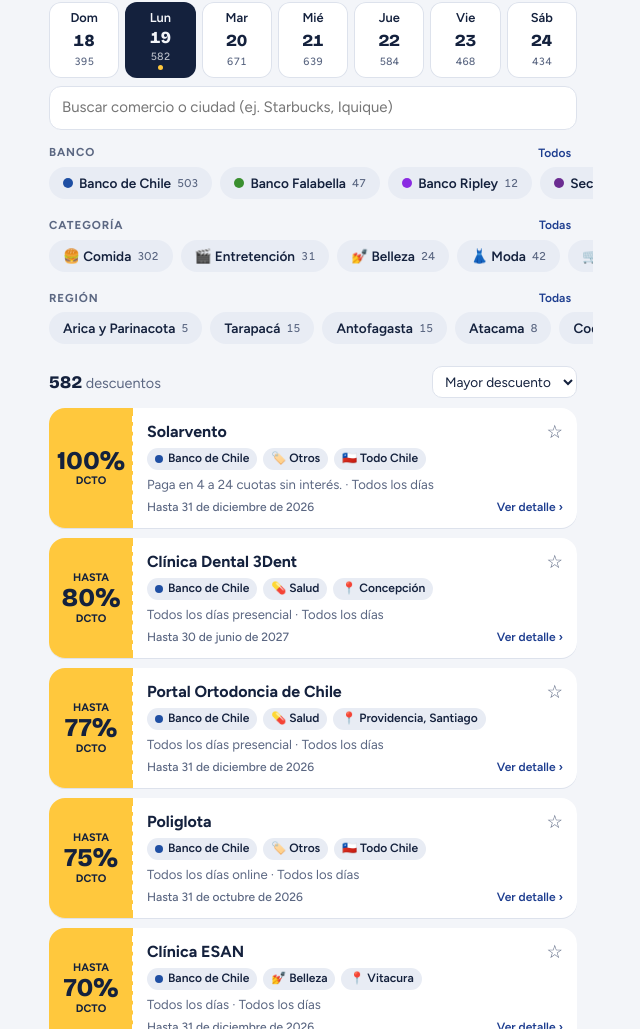
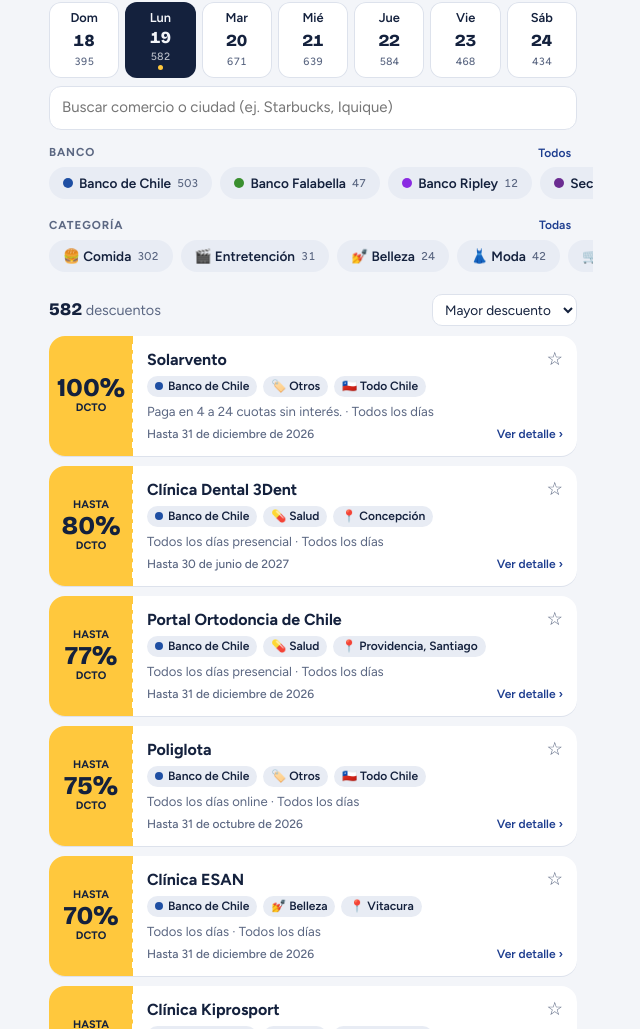
Before and after one commit to cvildosolapavez-ship-it/descuentos, a plain HTML site: page index.html in a window 1280 px wide. Shown: the part 71-1100 px from the top of the page, without its empty margins (327-967 px from the left). Drawn offline with nearby package versions, Linux system fonts and the light colour scheme.

Commit message:
Add files via upload

```diff
--- a/index.html
+++ b/index.html
@@ -131,11 +131,8 @@ button:focus-visible,select:focus-visible,input:focus-visible,a:focus-visible{ou
   <div class="label">Categoría <button id="clearCats">Todas</button></div>
   <div class="chips" id="cats" role="group" aria-label="Filtrar por categoría"></div>
 
-  <div class="label">Región <button id="clearRegs">Todas</button></div>
-  <div class="chips" id="regs" role="group" aria-label="Filtrar por región"></div>
-
   <div class="summary">
-    <div><strong id="count">0</strong> descuentos<span id="count-nac"></span></div>
+    <div><strong id="count">0</strong> descuentos</div>
     <select id="sort" aria-label="Ordenar">
       <option value="pct">Mayor descuento</option>
       <option value="name">Comercio A–Z</option>
@@ -193,7 +190,7 @@ function finVigencia(v){
   return new Date(y,MESES[m[2]],+m[1],23,59);
 }
 const store={get(k,d){try{return JSON.parse(localStorage.getItem(k))??d}catch{return d}},set(k,v){try{localStorage.setItem(k,JSON.stringify(v))}catch{}}};
-const st={day:today,banks:new Set(store.get("banks",[])),cats:new Set(store.get("cats",[])),regs:new Set(store.get("regs",[])),favs:new Set(store.get("favs2",[])),q:"",sort:"pct",limit:40};
+const st={day:today,banks:new Set(store.get("banks",[])),cats:new Set(store.get("cats",[])),favs:new Set(store.get("favs2",[])),q:"",sort:"pct",limit:40};
 
 const $=id=>document.getElementById(id);
 function renderDate(){$("date").textContent=dateOf(st.day).toLocaleDateString("es-CL",{weekday:"long",day:"numeric",month:"long"});}
@@ -203,19 +200,16 @@ const onDay=d=>{const f=dateOf(d);return DEALS.filter(x=>{if(!x.days.includes(d)
 // Filtros cruzados: cada grupo cuenta según los demás filtros activos (día, banco, categoría, búsqueda)
 const okBank=d=>!st.banks.size||st.banks.has(d.bank);
 const okCat=d=>!st.cats.size||st.cats.has(d.cat);
-// Región: muestra lo de esa región más lo válido en todo Chile u online
-const okReg=d=>!st.regs.size||(d.regs||[]).some(r=>st.regs.has(r)||r==="nac");
-// Comunas a mostrar: si hay región elegida, primero las de esa región
+// Comunas donde aplica el descuento
 function comunasDe(d){
   const L=d.lugares&&d.lugares.length?d.lugares:(d.loc||"").split(",").map(x=>[x.trim(),""]).filter(x=>x[0]);
-  if(!st.regs.size)return L.map(x=>x[0]);
-  return [...L.filter(x=>st.regs.has(x[1])),...L.filter(x=>!st.regs.has(x[1]))].map(x=>x[0]);
+  return L.map(x=>x[0]);
 }
 function lugarVisible(d){const c=comunasDe(d);return c.slice(0,3).join(", ")+(c.length>3?` +${c.length-3}`:"");}
 const okQ=d=>{const q=st.q.trim().toLowerCase();return !q||(d.shop+" "+comunasDe(d).join(" ")).toLowerCase().includes(q);};
 function renderDays(){
   const order=[0,1,2,3,4,5,6];
-  $("days").innerHTML=order.map(d=>{const n=onDay(d).filter(x=>okBank(x)&&okCat(x)&&okReg(x)&&okQ(x)).length;
+  $("days").innerHTML=order.map(d=>{const n=onDay(d).filter(x=>okBank(x)&&okCat(x)&&okQ(x)).length;
     return `<button class="day" data-d="${d}" aria-pressed="${d===st.day}" aria-label="${dateOf(d).toLocaleDateString("es-CL",{weekday:"long",day:"numeric",month:"long"})}, ${n} descuentos">
     <span>${DOW[d]}</span><b>${dateOf(d).getDate()}</b><small>${n}</small>${d===today?'<span class="dot" aria-label="hoy"></span>':''}</button>`}).join("");
   document.querySelector("h1 span").textContent = st.day===today?"hoy":`${DOW[st.day].toLowerCase()} ${dateOf(st.day).getDate()}`;
@@ -225,30 +219,23 @@ function renderChips(){
   const day=onDay(st.day).filter(okQ);
   // Bancos: cuentan según la categoría elegida. El orden usa el total del día, así no saltan al tocar.
   const total=k=>day.filter(x=>x.bank===k).length;
-  const nBank=k=>day.filter(x=>x.bank===k&&okCat(x)&&okReg(x)).length;
+  const nBank=k=>day.filter(x=>x.bank===k&&okCat(x)).length;
   const sb=$("banks").scrollLeft, sc=$("cats").scrollLeft;
   $("banks").innerHTML=Object.entries(BANKS)
     .sort((a,b)=>(st.banks.has(b[0])-st.banks.has(a[0]))||total(b[0])-total(a[0]))
     .map(([k,b])=>{const n=nBank(k);
     return `<button class="chip${n?'':' zero'}" data-bank="${k}" aria-pressed="${st.banks.has(k)}"><i style="background:${b.c}"></i>${b.n} <small>${n}</small></button>`}).join("");
   // Categorías: cuentan según el día y los bancos elegidos
-  $("cats").innerHTML=Object.entries(CATS).map(([k,c])=>{const n=day.filter(x=>x.cat===k&&okBank(x)&&okReg(x)).length;
+  $("cats").innerHTML=Object.entries(CATS).map(([k,c])=>{const n=day.filter(x=>x.cat===k&&okBank(x)).length;
     return `<button class="chip${n?'':' zero'}" data-cat="${k}" aria-pressed="${st.cats.has(k)}">${c} <small>${n}</small></button>`}).join("");
-  // Regiones: cuentan solo lo que tiene local en esa región (sin los de todo Chile)
-  const sr=$("regs").scrollLeft;
-  $("regs").innerHTML=REGIONES.map(([k,nombre])=>{const n=day.filter(x=>(x.regs||[]).includes(k)&&okBank(x)&&okCat(x)).length;
-    return `<button class="chip${n?'':' zero'}" data-reg="${k}" aria-pressed="${st.regs.has(k)}">${nombre} <small>${n}</small></button>`}).join("");
-  $("banks").scrollLeft=sb; $("cats").scrollLeft=sc; $("regs").scrollLeft=sr;
+  $("banks").scrollLeft=sb; $("cats").scrollLeft=sc;
 }
 function renderList(){
   const q=st.q.trim().toLowerCase();
-  let r=onDay(st.day).filter(d=>okBank(d)&&okCat(d)&&okReg(d)&&okQ(d));
-  const local=d=>st.regs.size&&(d.regs||[]).some(x=>st.regs.has(x))?0:1;  // con región elegida, primero lo local
+  let r=onDay(st.day).filter(d=>okBank(d)&&okCat(d)&&okQ(d));
   const orden=st.sort==="name"?(a,b)=>a.shop.localeCompare(b.shop):st.sort==="fav"?(a,b)=>(st.favs.has(b.id)-st.favs.has(a.id))||b.pct-a.pct:(a,b)=>(!!a.perLitre-!!b.perLitre)||b.pct-a.pct||a.shop.localeCompare(b.shop);
-  r.sort((a,b)=>local(a)-local(b)||orden(a,b));
+  r.sort(orden);
   $("count").textContent=r.length;
-  const nac=st.regs.size?r.filter(d=>!(d.regs||[]).some(x=>st.regs.has(x))).length:0;
-  $("count-nac").textContent=nac?` · ${nac} válidos en todo Chile u online`:"";
   const total=r.length;r=r.slice(0,st.limit);
   $("list").innerHTML=r.length?r.map(d=>{const b=bankOf(d.bank);const days=d.days.length===7?"Todos los días":d.days.map(x=>DOW[x]).join(", ");
     return `<article class="deal" data-id="${d.id}" tabindex="0" aria-label="Ver detalle de ${esc(d.shop)}">
@@ -343,8 +330,6 @@ document.addEventListener("click",e=>{
   else if(t.dataset.bank){const k=t.dataset.bank;st.banks.has(k)?st.banks.delete(k):st.banks.add(k);store.set("banks",[...st.banks]);st.limit=40;all()}
   else if(t.dataset.cat){const k=t.dataset.cat;st.cats.has(k)?st.cats.delete(k):st.cats.add(k);store.set("cats",[...st.cats]);st.limit=40;all()}
   else if(t.dataset.fav){const k=+t.dataset.fav;st.favs.has(k)?st.favs.delete(k):st.favs.add(k);store.set("favs2",[...st.favs]);renderList()}
-  else if(t.dataset.reg){const k=t.dataset.reg;st.regs.has(k)?st.regs.delete(k):st.regs.add(k);store.set("regs",[...st.regs]);st.limit=40;all()}
-  else if(t.id==="clearRegs"){st.regs.clear();store.set("regs",[]);st.limit=40;all()}
   else if(t.id==="clearBanks"){st.banks.clear();store.set("banks",[]);st.limit=40;all()}
   else if(t.id==="clearCats"){st.cats.clear();store.set("cats",[]);st.limit=40;all()}
 });
@@ -367,7 +352,7 @@ cargar();
 
 // En el iPhone la app instalada puede quedar abierta en segundo plano por días.
 // Al volver a abrirla: si cambió el día o hay una versión nueva publicada, se recarga sola.
-const APP_VERSION="2026-10-19d";
+const APP_VERSION="2026-10-19e";
 const diaCarga=new Date().toDateString();
 async function revisarActualizacion(){
   if(new Date().toDateString()!==diaCarga){location.reload();return;}
```
